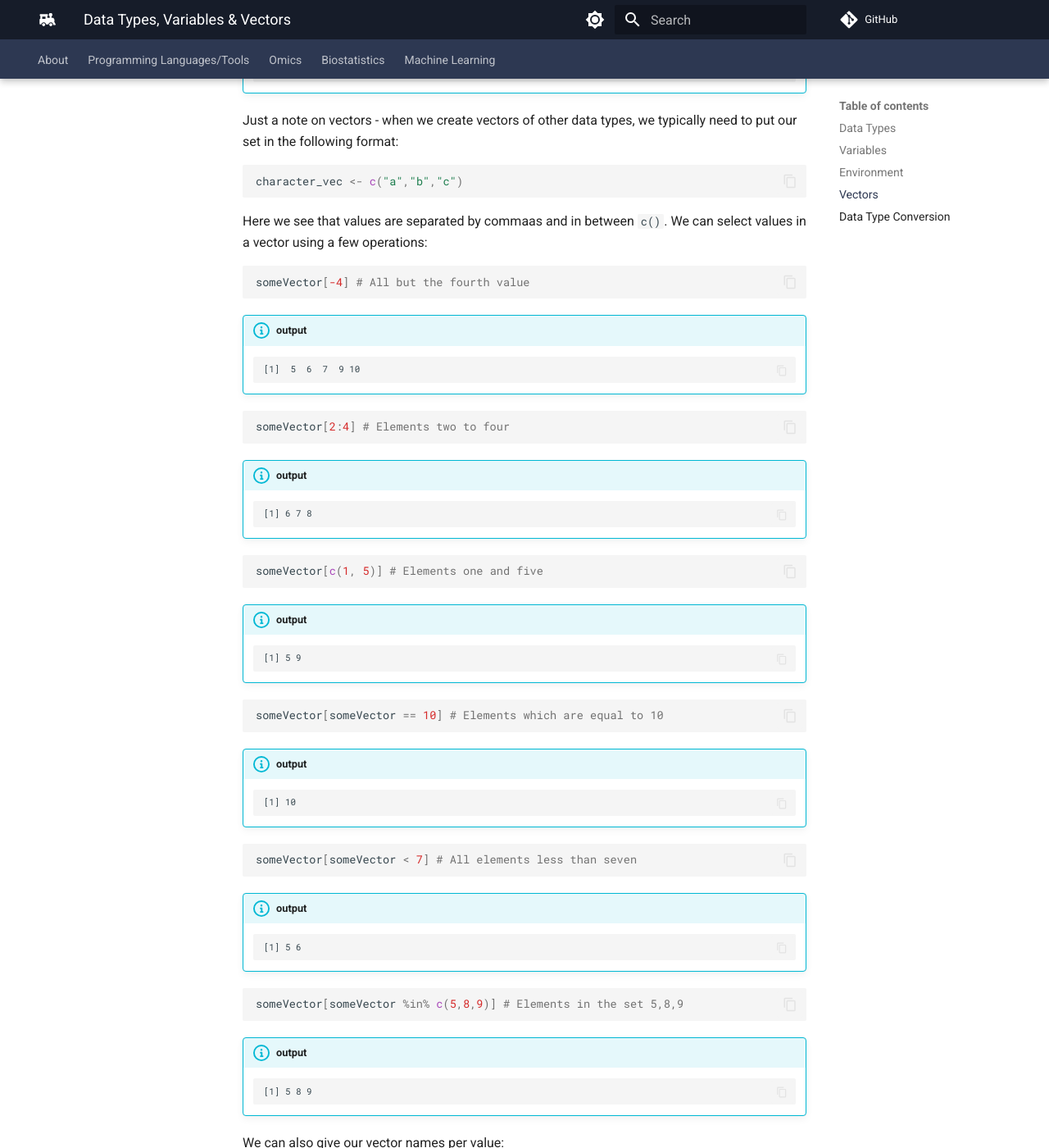
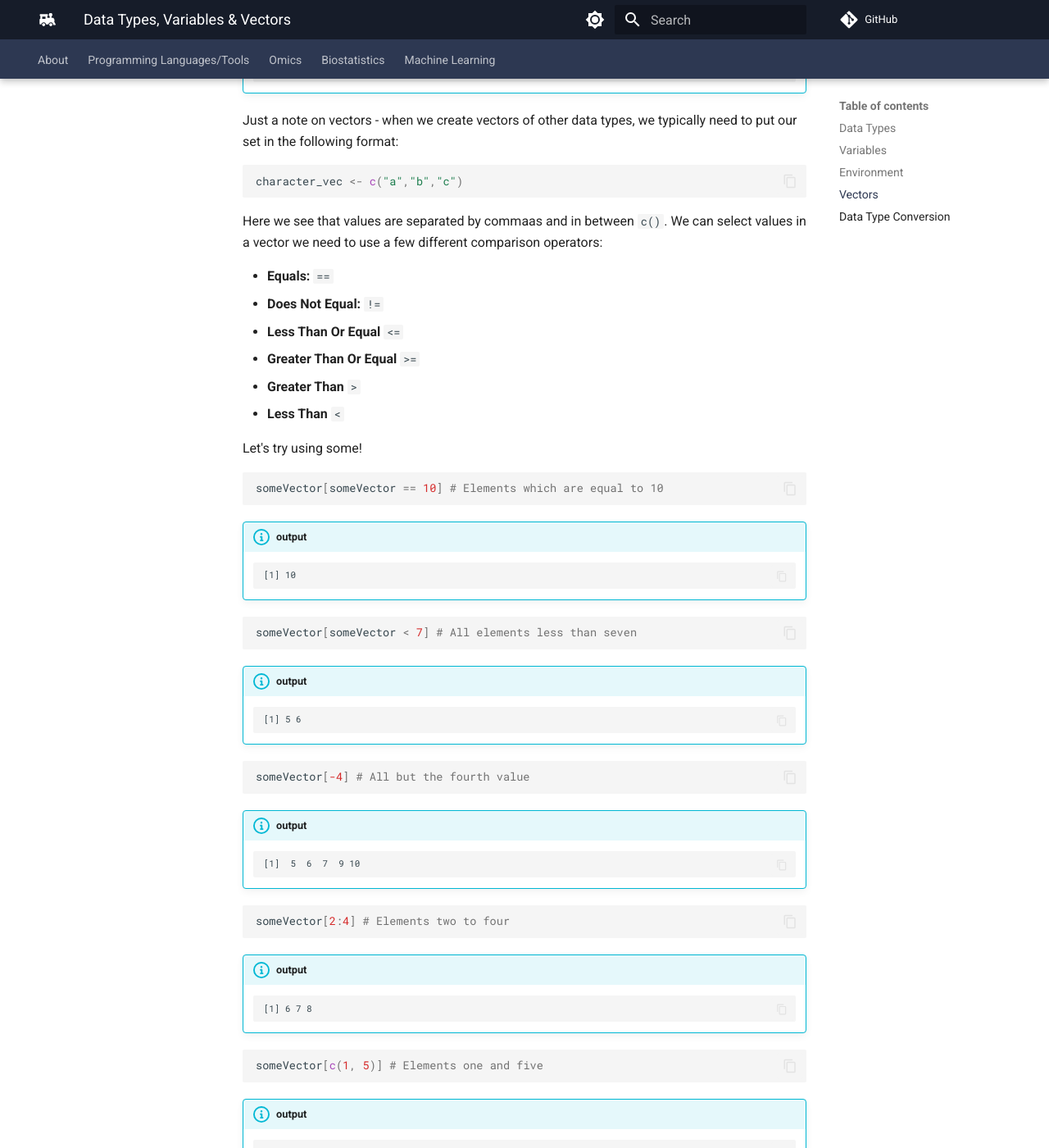
Before and after one commit to comp-tox-jhu/CompToxLab, an MkDocs documentation site: the page built from docs/programming_languages_tools/intro_to_r/02_data_types_variables_vectors.md, in a window 1280 px wide and 1400 px high, scrolled down 3048 px. Shown: the whole window at 82% size. Built offline with MkDocs 1.6.1 and Material for MkDocs 9.7.7, drawn with Linux system fonts in a browser that asks for light colours; comment, search, counter and statistics services are not loaded.

Commit message:
Update 02_data_types_variables_vectors.md

````diff
--- a/docs/programming_languages_tools/intro_to_r/02_data_types_variables_vectors.md
+++ b/docs/programming_languages_tools/intro_to_r/02_data_types_variables_vectors.md
@@ -111,7 +111,38 @@ Just a note on vectors - when we create vectors of other data types, we typicall
 ```R
 character_vec <- c("a","b","c")
 ```
-Here we see that values are separated by commaas and in between `c()`. We can select values in a vector using a few operations:
+
+Here we see that values are separated by commaas and in between `c()`. We can select values in a vector we need to use a few different comparison operators:
+
+- **Equals:** `==`
+- **Does Not Equal:** `!=`
+- **Less Than Or Equal** `<=`
+- **Greater Than Or Equal** `>=`
+- **Greater Than** `>`
+- **Less Than** `<`
+
+Let's try using some!
+
+```R
+someVector[someVector == 10] # Elements which are equal to 10
+```
+
+!!! info "output"
+
+    ```
+    [1] 10
+    ```
+
+```R
+someVector[someVector < 7] # All elements less than seven
+```
+
+
+!!! info "output"
+
+    ```
+    [1] 5 6
+    ```
 
 ```R
 someVector[-4] # All but the fourth value
@@ -141,27 +172,6 @@ someVector[c(1, 5)] # Elements one and five
 
     ```
     [1] 5 9
-    ```
-
-```R
-someVector[someVector == 10] # Elements which are equal to 10
-```
-
-!!! info "output"
-
-    ```
-    [1] 10
-    ```
-
-```R
-someVector[someVector < 7] # All elements less than seven
-```
-
-
-!!! info "output"
-
-    ```
-    [1] 5 6
     ```
 
 ```R
````
